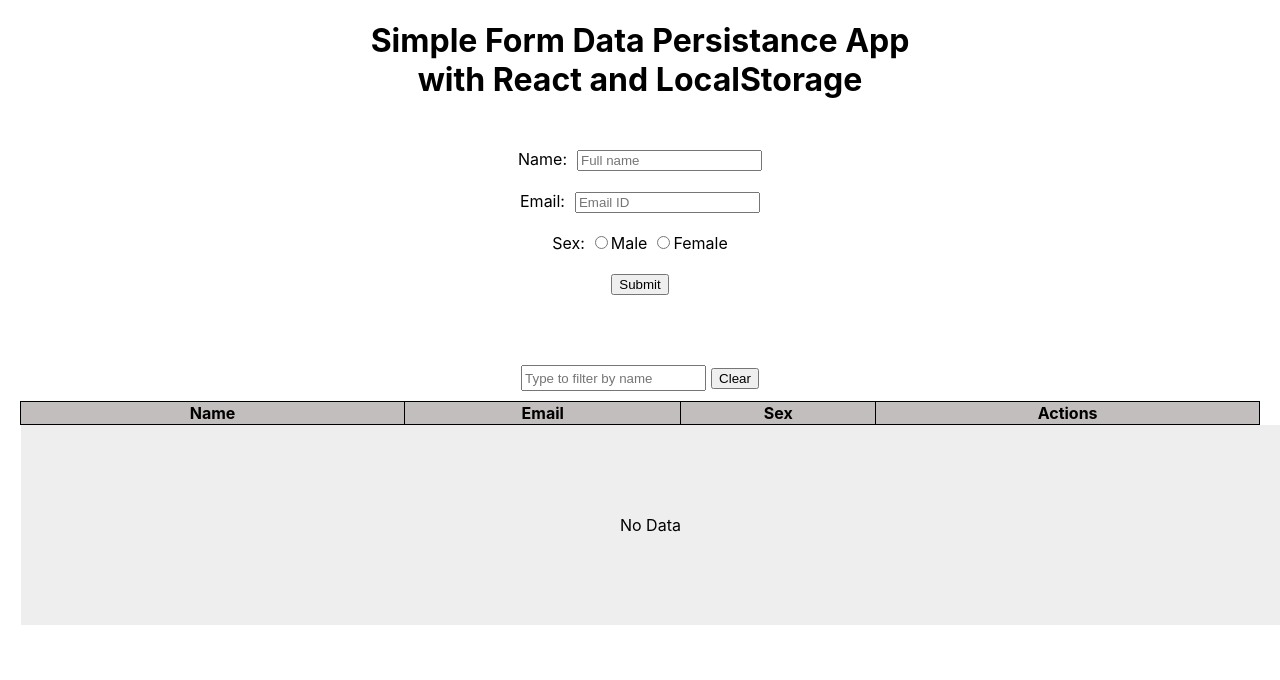
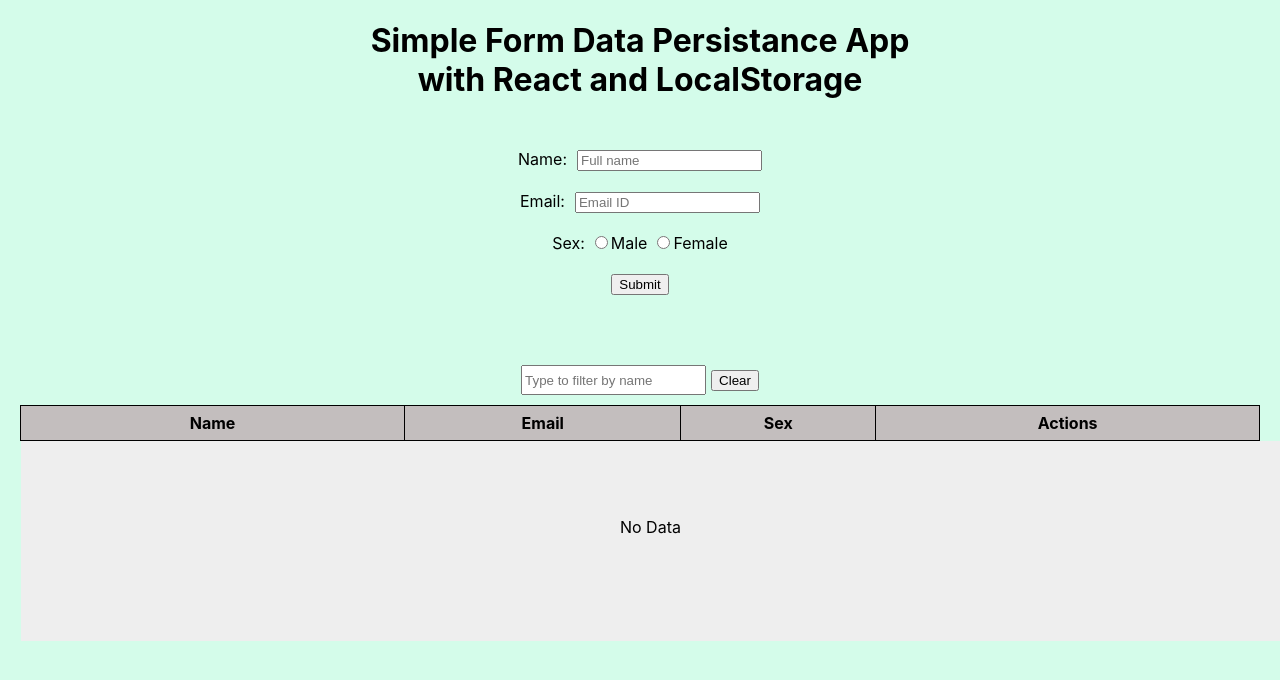
Before and after one commit to ferdous-al-quraeshi/react-local-persist, a React (Create React App) app: page / in a window 1280 px wide. Shown: the top 680 px of the page. Built offline with nearby package versions, Linux system fonts and the light colour scheme.

Commit message:
chore: modified some spacing and color styles for beautification

```diff
--- a/src/components/UserTable/UserTable.css
+++ b/src/components/UserTable/UserTable.css
@@ -5,7 +5,7 @@
 }
 
 .FilterWrapper input[type="text"] {
-  height: 20px;
+  height: 1.5rem;
 }
 
 .FilterWrapper button {
@@ -19,6 +19,11 @@
 
 .DataTable th, td {
   border: 1px solid black;
+  height: 2rem;
+}
+
+.DataTable td {
+  height: 3rem;
 }
 
 .DataTable thead > tr {
--- a/src/index.css
+++ b/src/index.css
@@ -5,6 +5,7 @@ body {
     sans-serif;
   -webkit-font-smoothing: antialiased;
   -moz-osx-font-smoothing: grayscale;
+  background-color: #d4fcea;
 }
 
 code {
```
